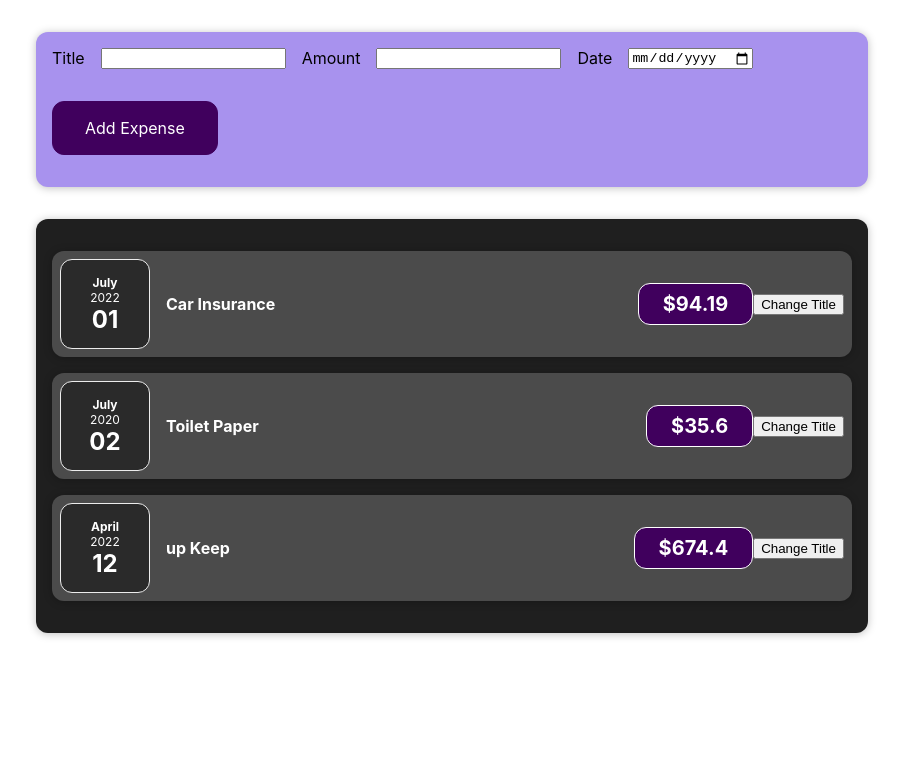
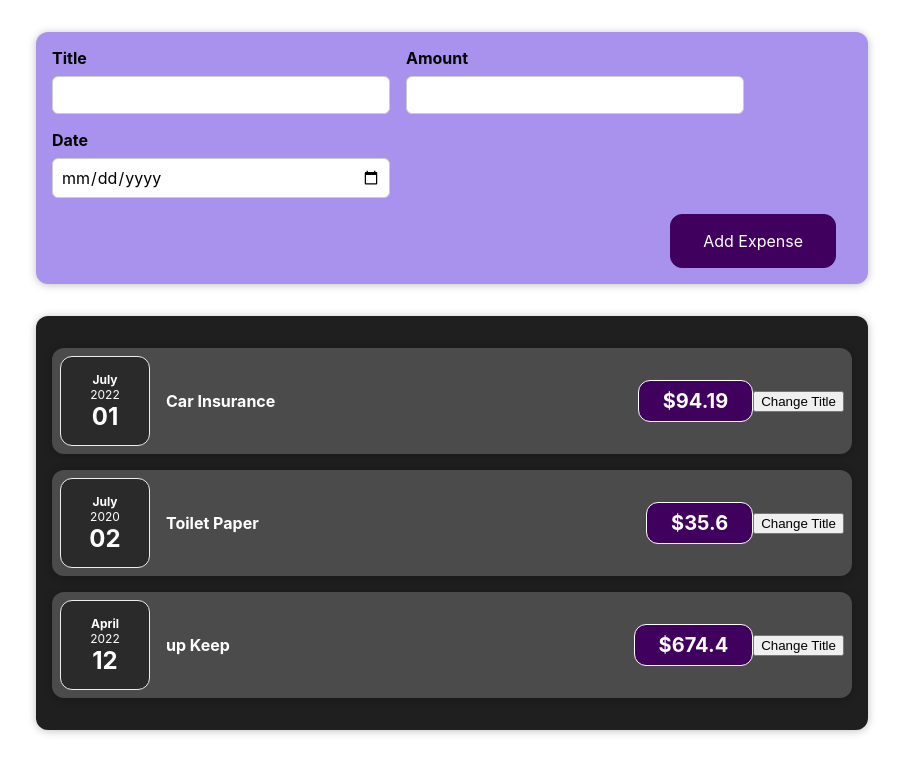
Before and after one commit to EmilyRacheal/my-expense-tracker, a React (Create React App) app: page / in a window 1280 px wide. Shown: the top 774 px of the page, without its empty margins (188-1091 px from the left). Built offline with nearby package versions, Linux system fonts and the light colour scheme.

Commit message:
added form input

```diff
--- a/src/components/ExpenseForm/Expenseform.jsx
+++ b/src/components/ExpenseForm/Expenseform.jsx
@@ -5,21 +5,21 @@ function Expenseform() {
   return (
     <form action="">
       <div className="new-expense__controls">
-        <div className="new-expense__controls">
+        <div className="new-expense__control">
           <label>Title</label>
           <input type="text" />
         </div>
-        <div className="new-expense__controls">
+        <div className="new-expense__control">
           <label>Amount</label>
           <input type="number" min="0.01" step="0.01" />
         </div>
-        <div className="new-expense__controls">
+        <div className="new-expense__control">
           <label>Date</label>
           <input type="date" min="2019-01-01" step="2022-12-31" />
         </div>
-        <div className="new-expense__actions">
-          <button type="submit">Add Expense</button>
-        </div>
+      </div>
+      <div className="new-expense__actions">
+        <button type="submit">Add Expense</button>
       </div>
     </form>
   );
```
